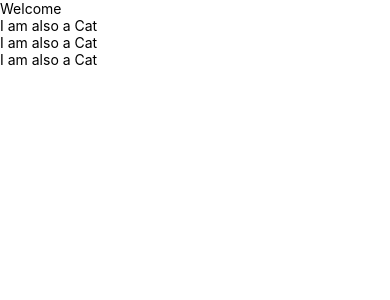
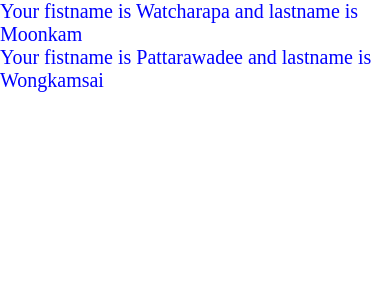
Before and after one commit to Watcharapa2150/2013212150_ReactNative, a React Native app: screen / in a window 390 px wide. Shown: the top 300 px of the page. Built offline with nearby package versions, Linux system fonts and the light colour scheme.

Commit message:
Practice2

```diff
--- a/App.js
+++ b/App.js
@@ -2,11 +2,17 @@ import { View } from 'react-native'
 import React from 'react'
 import Txtinput from './components/Txtinput'
 import CustomComponent from './components/CustomComponent'
+import Logo from './components/Logo'
+import LotsOgGreeting from './components/LotsOgGreeting'
+import MyCustomTextWith from './components/MyCustomTextWith'
 const App = () => {
   return (
     <View>
       {/* <Txtinput/> */}
-      <CustomComponent/>
+      {/*<CustomComponent/>*/}
+      {/*<Logo/>*/}
+      {/*<LotsOgGreeting/>*/}
+      <MyCustomTextWith/>
     </View>
   )
 }
--- /dev/null
+++ b/components/Logo.js
@@ -0,0 +1,29 @@
+import { View, Text ,Button} from 'react-native'
+import React from 'react'
+import Users from './Users';
+
+const Logo = () => {
+
+    const textLogo = "React Native by WM";
+    const isTH = false;
+
+    const showData = ()=>{
+        alert("Hello Button");
+    }
+
+  return (
+    <View style={{flex:1,justifyContent:'center',alignItems:'center'}}>
+      <Text>{textLogo}</Text>
+      {
+        //isTH && <text>ภาษาไทย</text>
+        isTH
+        ? <text>ภาษาไทย</text>
+        : <text>ภาษาอังกฤษ</text>
+      }
+      <Button title='Click Me' onPress={showData}/>
+      <Users/>
+    </View>
+  )
+}
+
+export default Logo
--- /dev/null
+++ b/components/LotsOgGreeting.js
@@ -0,0 +1,23 @@
+import { View, Text } from 'react-native'
+import React from 'react'
+
+const Greeting = ({name})=>{
+    //const {name}= props;
+    return(
+        <View style = {{alignItems:'center'}}>
+            <text style={{color:'blue',fontSize:20}}>Hello : {name}</text>
+        </View>
+    );
+}
+
+const LotsOgGreeting = () => {
+  return (
+    <View style={{flex:1,alignItems:'center',top:50}}>
+      <Greeting name = " Mary Christmas"/>
+      <Greeting name = " Happy New Year"/>
+      <Greeting name = " Songkran festival"/>
+    </View>
+  )
+}
+
+export default LotsOgGreeting
--- /dev/null
+++ b/components/MyCustomTextWith.js
@@ -0,0 +1,22 @@
+import { View, Text } from 'react-native'
+import React from 'react'
+
+const Name = (props)=>{
+    const {fName1,lName1}= props;
+    return(
+        <View style = {{flex:1,alignItems:'center',justifyContent:'center'}}>
+            <text style={{color:'blue',fontSize:20}}> Your fistname is {fName1} and lastname is {lName1}</text>
+        </View>
+    );
+}
+
+const MyCustomTextWith = () => {
+  return (
+    <View>
+      <Name fName1="Watcharapa" lName1="Moonkam"/>
+      <Name fName1="Pattarawadee" lName1="Wongkamsai"/>
+    </View>
+  )
+}
+
+export default MyCustomTextWith
--- /dev/null
+++ b/components/Users.js
@@ -0,0 +1,20 @@
+import { View, Text } from 'react-native'
+import React from 'react'
+
+const Users = () => {
+    const users = [
+        {id:1,name:"John"},
+        {id:2,name:"Mary"}
+    ];
+  return (
+    <View>
+      {
+        users.map((user,index)=>{
+            return <Text key={user.id}>{index+1}.{user.name}</Text>
+        })
+      }
+    </View>
+  )
+}
+
+export default Users
```
